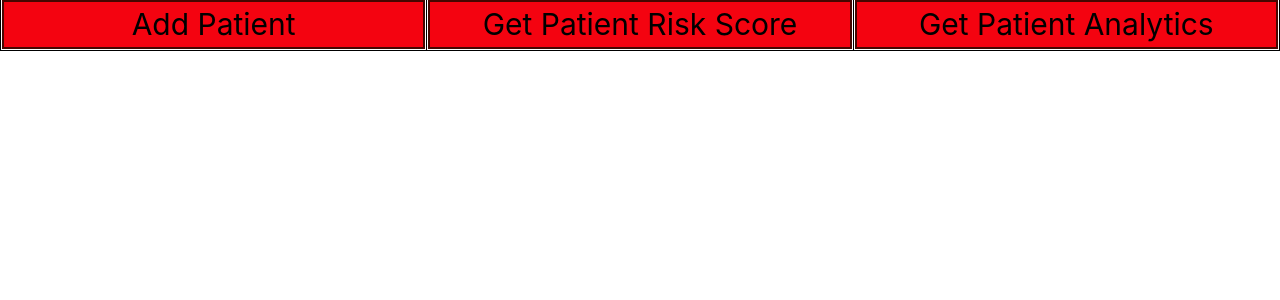
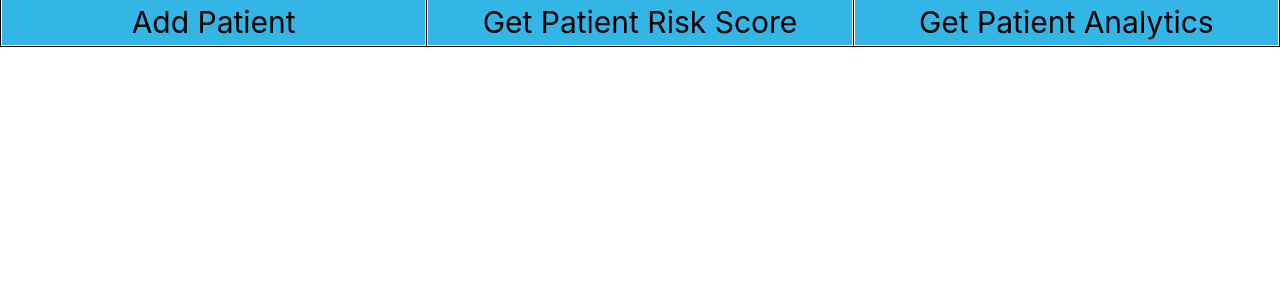
Before and after one commit to 17kpatrick/CSC8210_COVID19, a React (Create React App) app in the folder client/: page / in a window 1280 px wide. Shown: the top 300 px of the page. Built offline with nearby package versions, Linux system fonts and the light colour scheme.

Commit message:
Changed tab color

```diff
--- a/client/src/css/App.css
+++ b/client/src/css/App.css
@@ -27,8 +27,7 @@ nav td a {
 }
 
 .nav-button{
-  background-color: #f40310;
-  border: solid #460600 2px;
+  background-color: #33b5e5 ;
 }
 
 .is-active{
```
